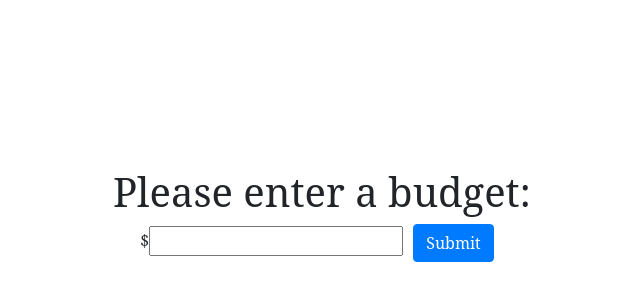
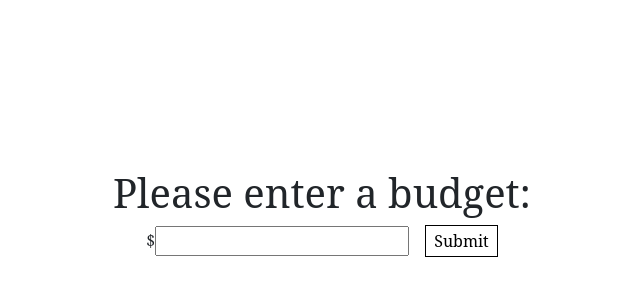
Before and after one commit to erikljun/yardzen-budget-calculator, a React (Create React App) app in the folder budget-calculator/: page / in a window 1280 px wide. Shown: the part 184-484 px from the top of the page, without its empty margins (318-958 px from the left). Built offline with nearby package versions, Linux system fonts and the light colour scheme.

Commit message:
added submit button to submit selections

```diff
--- a/budget-calculator/package.json
+++ b/budget-calculator/package.json
@@ -16,6 +16,7 @@
     "react-dom": "^17.0.1",
     "react-scripts": "4.0.2",
     "react-sticky-box": "^0.9.3",
+    "rxjs": "^6.6.3",
     "typescript": "^4.1.5",
     "web-vitals": "^1.1.0"
   },
--- a/budget-calculator/src/App.css
+++ b/budget-calculator/src/App.css
@@ -44,6 +44,10 @@ div:focus {
 .mx-10 {
   margin-left: 10px;
   margin-right: 10px;
+}
+
+.ml-3 {
+  margin-left: 3px;
 }
 
 .item-group {
@@ -104,9 +108,23 @@ div:focus {
 
 .budget-box {
   background-color: #DFE6E9;
-  /* border-width: 1px;
-  border-style: solid; */
   width: 350px;
   padding: 5px;
   box-shadow: 0px 0px 8px #808C80;
 }
+
+.submit-button {
+  border-style: solid;
+  border-width: 1px;
+  padding: 3px 8px;
+  margin: 0px;
+  width: fit-content;
+  background-color: white;
+  cursor: pointer;
+}
+
+.right-align {
+  position: absolute;
+  right: 0px;
+  bottom: -45px;
+}
--- a/budget-calculator/src/App.tsx
+++ b/budget-calculator/src/App.tsx
@@ -2,25 +2,36 @@ import React from 'react';
 import firebase from 'firebase';
 import 'firebase/firestore';
 import StickyBox from 'react-sticky-box';
+import { Subject } from 'rxjs';
 
 import BudgetInput from './BudgetInput';
 import { ItemListProps, ItemProps, ItemTypes } from './Item';
 import { PriceRange } from './PriceRange';
 import './App.css';
 
+const ITEMS_COLLECTION = 'items';
+const RESPONSE_COLLECTION = 'erikLjungmanBudgetResponses';
+
 interface AppState {
   items: ItemListProps[];
   budget: number | undefined;
   selectedItems: Map<string, ItemProps>;
+  submitted: boolean;
 }
 
 export default class App extends React.Component<any, AppState> {
   constructor(props: any) {
     super(props);
-    this.state = { items: [], budget: undefined, selectedItems: new Map() };
+    this.state = {
+      items: [],
+      budget: undefined,
+      selectedItems: new Map(),
+      submitted: false,
+    };
 
     this.handleSubmit = this.handleSubmit.bind(this);
     this.handleItemSelected = this.handleItemSelected.bind(this);
+    this.handleSubmitSelections = this.handleSubmitSelections.bind(this);
   }
 
   handleSubmit(budget: number) {
@@ -29,7 +40,7 @@ export default class App extends React.Component<any, AppState> {
 
     const items: Map<string, ItemListProps> = new Map();
 
-    db.collection('items')
+    db.collection(ITEMS_COLLECTION)
       .get()
       .then((querySnapshot) => {
         querySnapshot.docs.forEach((doc) => {
@@ -68,25 +79,57 @@ export default class App extends React.Component<any, AppState> {
     this.setState({ selectedItems: updatedSelection });
   }
 
+  handleSubmitSelections() {
+    const firebaseApp = firebase.apps[0];
+    const db = firebase.firestore(firebaseApp);
+    const batch = firebase.firestore(firebaseApp).batch();
+
+    const { selectedItems } = this.state;
+
+    const docsDeletedObservable = new Subject<boolean>();
+
+    db.collection(RESPONSE_COLLECTION)
+      .get()
+      .then((querySnapshot) => {
+        querySnapshot.docs.forEach((doc) => {
+          batch.delete(doc.ref);
+        });
+        batch.commit().then(() => docsDeletedObservable.next(true));
+      });
+
+    docsDeletedObservable.subscribe((deleted) => {
+      if (deleted) {
+        selectedItems.forEach((item) => {
+          db.collection(RESPONSE_COLLECTION).add(item);
+        });
+        docsDeletedObservable.unsubscribe();
+        this.setState({ submitted: true });
+      }
+    });
+  }
+
   render() {
-    const { items, budget, selectedItems } = this.state;
+    const { items, budget, selectedItems, submitted } = this.state;
 
     return (
       <div className="height-100">
-        {!budget && <BudgetInput onSubmit={this.handleSubmit} />}
-        {budget && (
+        {submitted && (
+          <h2 className="center">Thank you for your selections!</h2>
+        )}
+        {!budget && !submitted && <BudgetInput onSubmit={this.handleSubmit} />}
+        {budget && !submitted && (
           <div className="row">
             <div>
               <ItemTypes itemGroups={items} selectedItems={selectedItems} />
             </div>
             <div className="sticky-box">
-              <StickyBox
-                offsetTop={20}
-                offsetBottom={20}
-                // style={{ border: '3px solid green' }}
-              >
+              <StickyBox offsetTop={20} offsetBottom={20}>
                 <div>
-                  <PriceRange budget={budget} selectedItems={selectedItems} />
+                  <PriceRange
+                    budget={budget}
+                    selectedItems={selectedItems}
+                    onSubmit={this.handleSubmitSelections}
+                  />
                 </div>
               </StickyBox>
             </div>
--- a/budget-calculator/src/BudgetInput.tsx
+++ b/budget-calculator/src/BudgetInput.tsx
@@ -53,7 +53,7 @@ export default class BudgetInput extends React.Component<
             </label>
             <input
               type="submit"
-              className="btn btn-primary mx-10"
+              className="submit-button ml-3"
               value="Submit"
             />
           </div>
--- a/budget-calculator/src/PriceRange.tsx
+++ b/budget-calculator/src/PriceRange.tsx
@@ -3,12 +3,12 @@ import { ItemProps } from './Item';
 
 const ON_BUDGET = 'Congrats your budget is within the price range!';
 const OVER_BUDGET = 'Woah there big spender, you still need to eat!';
-const UNDER_BUDGET =
-  'Nice you are still under budget! Go buy some more things!';
+const UNDER_BUDGET = 'Nice you are still under budget!';
 
 interface PriceRangeProps {
   budget: number;
   selectedItems: Map<string, ItemProps>;
+  onSubmit: () => void;
 }
 
 interface BudgetMessageProps {
@@ -20,6 +20,7 @@ interface BudgetMessageProps {
 export function PriceRange({
   budget,
   selectedItems,
+  onSubmit,
 }: PriceRangeProps): JSX.Element {
   let lowPrice = 0;
   let highPrice = 0;
@@ -42,13 +43,19 @@ export function PriceRange({
         lowPrice={lowPrice}
         highPrice={highPrice}
       />
-      {/* <div
+      <div
         role="button"
-        tabIndex={-1}
-
+        tabIndex={0}
+        onClick={onSubmit}
+        onKeyDown={(event) => {
+          if (event.key === 'Enter') {
+            onSubmit();
+          }
+        }}
+        className="submit-button right-align"
       >
-
-      </div> */}
+        Submit
+      </div>
     </div>
   );
 }
```
Also changed, not shown: 1 other file (tests, documents, lock files or other folders).
